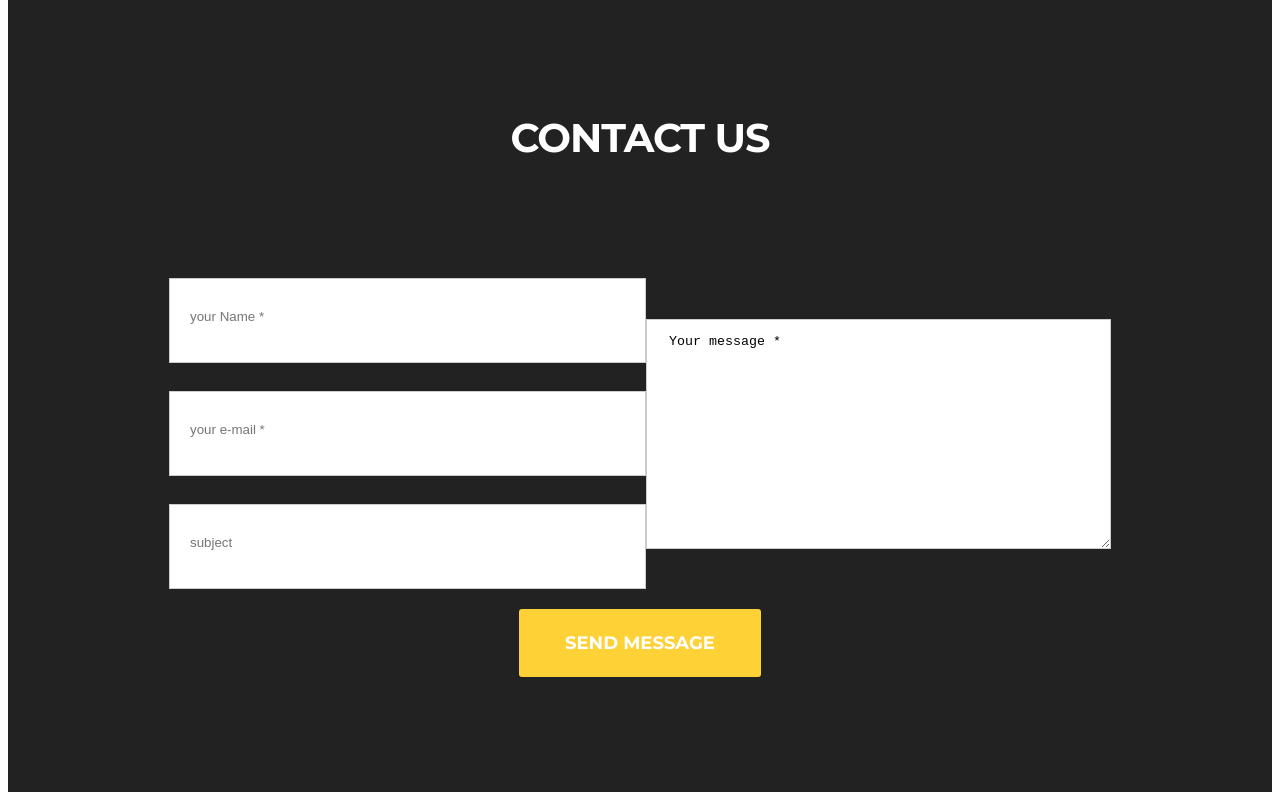
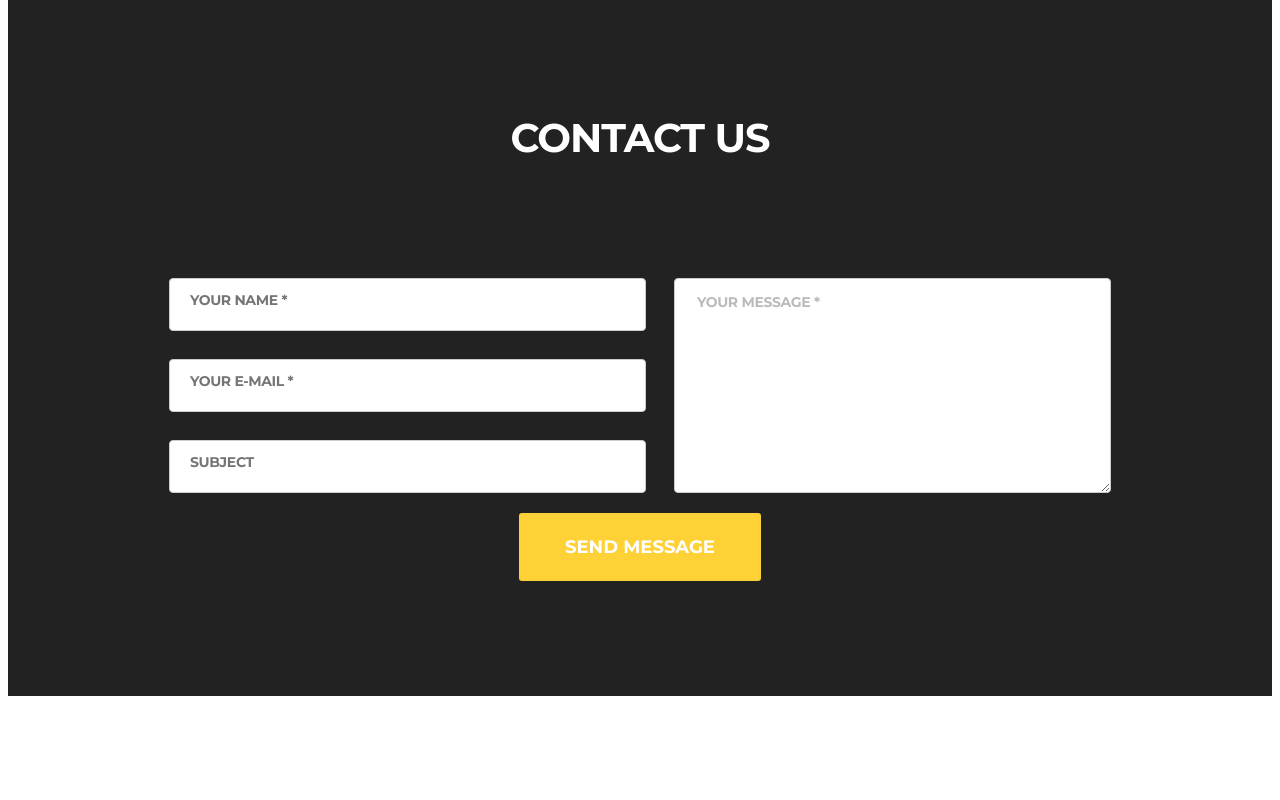
Before and after one commit to polibonka/golden_services, a plain HTML site: page index.html in a window 1280 px wide. Shown: the part 774-1574 px from the top of the page. After the commit the page ends 1478 px from the top, so only its background shows below. Drawn offline with Linux system fonts and the light colour scheme; a web font is replaced by a local one.

Commit message:
feat: update

```diff
--- a/css/style.css
+++ b/css/style.css
@@ -129,31 +129,47 @@ body {
 .contact_form input {
   fill: #fff;
   border: 1px solid #ccc;
-  height: 50px;
   width: 455px;
   padding: 12px 0px 21px 20px;
   display: block;
+  text-transform: uppercase;
+  color: #bbb;
+  font-family: Montserrat;
+  font-size: 14px;
+  font-style: normal;
+  font-weight: 700;
+  line-height: normal;
+  letter-spacing: -0.35px;
+  border-radius: 4px;
 }
 
 .contact_form textarea {
   width: 458px;
-  height: 212px;
   fill: #fff;
   border: 1px solid #ccc;
   padding-top: 14px;
   padding-left: 22px;
+  text-transform: uppercase;
+  color: #bbb;
+  font-family: Montserrat;
+  font-size: 14px;
+  font-style: normal;
+  font-weight: 700;
+  line-height: normal;
+  letter-spacing: -0.35px;
+  border-radius: 4px;
 }
 
 .contact_form_wrapper {
   display: flex;
   flex-direction: column;
   gap: 28px;
+  padding-right: 28px;
 }
 
 .contact_form {
   display: flex;
   justify-content: space-between;
-  align-items: center;
   margin-top: 116px;
 }
 
```
